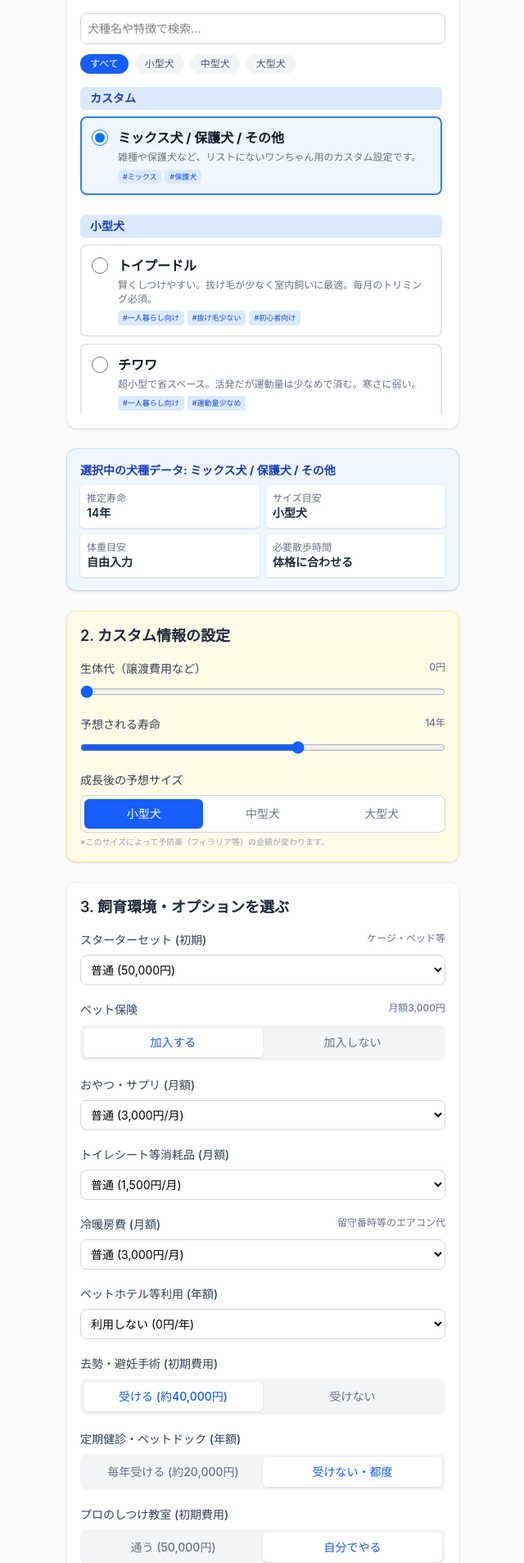
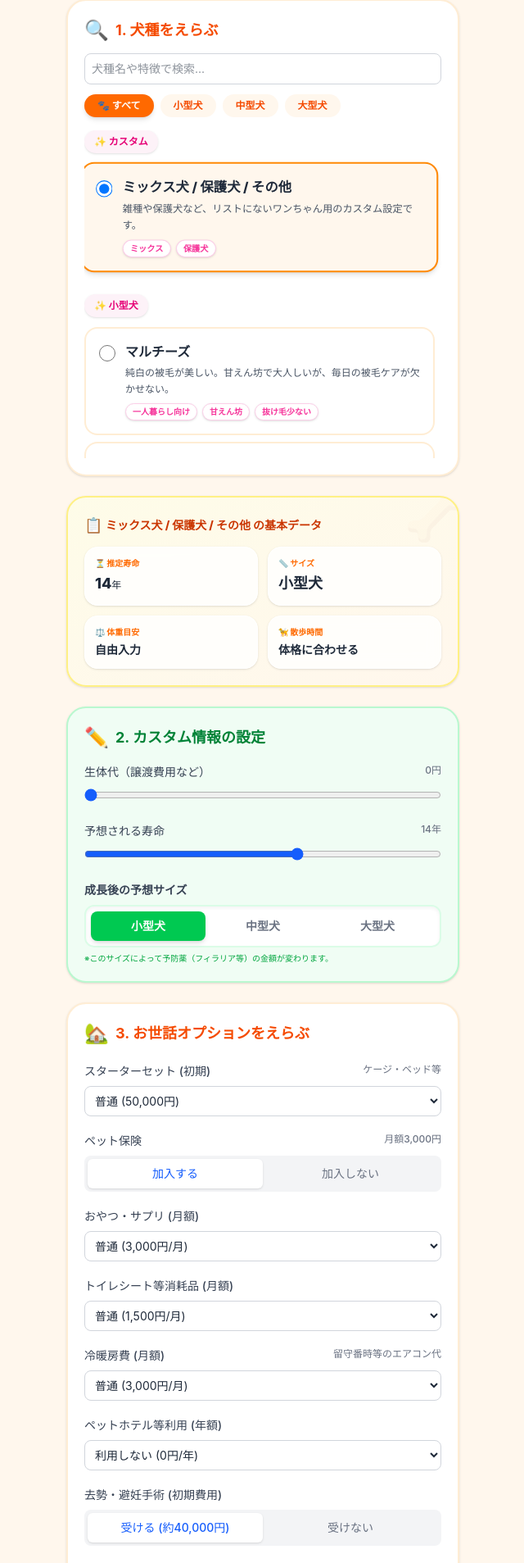
Before and after one commit to BambaSpace/PetSim, a React (Vite) app: page / in a window 1280 px wide. Shown: the part 117-2024 px from the top of the page at 82% size, without its empty margins (319-959 px from the left). Built offline with nearby package versions, Linux system fonts and the light colour scheme.

Commit message:
UI改善・データ拡充: ポップで可愛いレイアウトへの変更と犬種の大幅追加
Co-authored-by: BambaSpace <246610133+BambaSpace@users.noreply.github.com>

```diff
--- a/src/App.tsx
+++ b/src/App.tsx
@@ -31,6 +31,58 @@ const DOG_BREEDS: DogBreed[] = [
     walkingTime: '体格に合わせる'
   },
   // --- 小型犬 ---
+  {
+    id: 'maltese',
+    name: 'マルチーズ',
+    price: 350000,
+    lifespan: 14,
+    monthlyFood: 4000,
+    trimmingCost: 7000,
+    description: '純白の被毛が美しい。甘えん坊で大人しいが、毎日の被毛ケアが欠かせない。',
+    size: '小型犬',
+    tags: ['一人暮らし向け', '甘えん坊', '抜け毛少ない'],
+    weight: '2〜3kg',
+    walkingTime: '1日20分程度'
+  },
+  {
+    id: 'shih-tzu',
+    name: 'シーズー',
+    price: 250000,
+    lifespan: 14,
+    monthlyFood: 5000,
+    trimmingCost: 6000,
+    description: '穏やかで愛情深い。運動量が少なめで飼いやすいが、暑さに弱い。',
+    size: '小型犬',
+    tags: ['初心者向け', '運動量少なめ'],
+    weight: '4〜8kg',
+    walkingTime: '1日30分程度'
+  },
+  {
+    id: 'pug',
+    name: 'パグ',
+    price: 300000,
+    lifespan: 13,
+    monthlyFood: 6000,
+    trimmingCost: 0,
+    description: '愛嬌のある鼻ペチャ。非常に人懐っこいが、皮膚炎や熱中症に注意。',
+    size: '小型犬',
+    tags: ['ファミリー向け', '抜け毛多い'],
+    weight: '6〜8kg',
+    walkingTime: '1日30分程度'
+  },
+  {
+    id: 'schnauzer',
+    name: 'ミニチュア・シュナウザー',
+    price: 350000,
+    lifespan: 13,
+    monthlyFood: 6000,
+    trimmingCost: 8000,
+    description: 'おじいさんのような眉とヒゲ。賢く勇敢で抜け毛が非常に少ない。',
+    size: '小型犬',
+    tags: ['抜け毛少ない', '賢い', '活発'],
+    weight: '4〜8kg',
+    walkingTime: '1日40分程度'
+  },
   {
     id: 'toy-poodle',
     name: 'トイプードル',
@@ -112,6 +164,32 @@ const DOG_BREEDS: DogBreed[] = [
 
   // --- 中型犬 ---
   {
+    id: 'beagle',
+    name: 'ビーグル',
+    price: 250000,
+    lifespan: 13,
+    monthlyFood: 9000,
+    trimmingCost: 0,
+    description: 'スヌーピーのモデル。底抜けに明るいが、声が大きく食欲旺盛。',
+    size: '中型犬',
+    tags: ['ファミリー向け', '活発', '食いしん坊'],
+    weight: '9〜11kg',
+    walkingTime: '1日1時間程度'
+  },
+  {
+    id: 'border-collie',
+    name: 'ボーダーコリー',
+    price: 350000,
+    lifespan: 13,
+    monthlyFood: 11000,
+    trimmingCost: 5000,
+    description: '全犬種で最も賢いとされる牧羊犬。膨大な運動量と頭脳ゲームが必要。',
+    size: '中型犬',
+    tags: ['運動量非常に多い', '賢い', '上級者向け'],
+    weight: '14〜20kg',
+    walkingTime: '1日2時間以上'
+  },
+  {
     id: 'shiba',
     name: '柴犬',
     price: 250000,
@@ -178,6 +256,45 @@ const DOG_BREEDS: DogBreed[] = [
   },
 
   // --- 大型犬 ---
+  {
+    id: 'dalmatian',
+    name: 'ダルメシアン',
+    price: 300000,
+    lifespan: 12,
+    monthlyFood: 14000,
+    trimmingCost: 0,
+    description: '白地に黒い斑点が特徴的。非常にスタミナがあり、長距離の運動が必要。',
+    size: '大型犬',
+    tags: ['運動量非常に多い', '活発'],
+    weight: '23〜25kg',
+    walkingTime: '1日2時間以上'
+  },
+  {
+    id: 'doberman',
+    name: 'ドーベルマン',
+    price: 350000,
+    lifespan: 11,
+    monthlyFood: 16000,
+    trimmingCost: 0,
+    description: '優美で筋肉質。飼い主に極めて忠実だが、徹底したしつけが不可欠。',
+    size: '大型犬',
+    tags: ['番犬向き', '賢い', '上級者向け'],
+    weight: '32〜45kg',
+    walkingTime: '1日1.5〜2時間'
+  },
+  {
+    id: 'akita',
+    name: '秋田犬',
+    price: 250000,
+    lifespan: 10,
+    monthlyFood: 16000,
+    trimmingCost: 5000,
+    description: '忠犬ハチ公で知られる日本犬。家族には忠実だが警戒心が強い。',
+    size: '大型犬',
+    tags: ['番犬向き', '抜け毛多い', '上級者向け'],
+    weight: '35〜50kg',
+    walkingTime: '1日1.5時間程度'
+  },
   {
     id: 'golden',
     name: 'ゴールデンレトリバー',
@@ -340,16 +457,19 @@ export default function App() {
   });
 
   return (
-    <div className="min-h-screen bg-gray-50 flex flex-col items-center">
-      <header className="w-full bg-blue-600 text-white p-4 shadow-md text-center">
-        <h1 className="text-xl font-bold">ワンコお迎えコスト計算機</h1>
+    <div className="min-h-screen bg-orange-50 flex flex-col items-center font-sans text-gray-800">
+      <header className="w-full bg-gradient-to-r from-orange-400 to-pink-400 text-white p-5 shadow-md text-center rounded-b-3xl">
+        <h1 className="text-2xl font-extrabold tracking-wide drop-shadow-md">🐶 ワンコお迎えコスト計算機 🐾</h1>
+        <p className="text-xs font-medium mt-1 opacity-90">〜うちの子にどれくらいかかる？〜</p>
       </header>
 
-      <main className="flex-1 w-full max-w-lg p-4 flex flex-col gap-6">
+      <main className="flex-1 w-full max-w-lg p-4 flex flex-col gap-6 mt-2">
 
         {/* Step 1: Breed Selection */}
-        <section className="bg-white p-4 rounded-xl shadow-sm border border-gray-100">
-          <h2 className="text-lg font-semibold mb-3 text-gray-800">1. 犬種を選ぶ</h2>
+        <section className="bg-white p-5 rounded-3xl shadow-sm border-2 border-orange-100">
+          <h2 className="text-lg font-bold mb-3 flex items-center gap-2 text-orange-600">
+            <span className="text-2xl">🔍</span> 1. 犬種をえらぶ
+          </h2>
 
           <div className="mb-4 space-y-3">
             <input
@@ -359,36 +479,38 @@ export default function App() {
               onChange={(e) => setSearchQuery(e.target.value)}
               className="w-full p-2 border border-gray-300 rounded-lg text-sm focus:outline-none focus:ring-2 focus:ring-blue-500"
             />
-            <div className="flex gap-2">
+            <div className="flex gap-2 flex-wrap">
               {['all', '小型犬', '中型犬', '大型犬'].map((size) => (
                 <button
                   key={size}
                   onClick={() => setSelectedSize(size)}
-                  className={`px-3 py-1 text-xs font-medium rounded-full transition-colors ${
-                    selectedSize === size ? 'bg-blue-600 text-white' : 'bg-gray-100 text-gray-600 hover:bg-gray-200'
+                  className={`px-4 py-1.5 text-xs font-bold rounded-full transition-transform active:scale-95 ${
+                    selectedSize === size ? 'bg-orange-500 text-white shadow-md' : 'bg-orange-50 text-orange-600 hover:bg-orange-100'
                   }`}
                 >
-                  {size === 'all' ? 'すべて' : size}
+                  {size === 'all' ? '🐾 すべて' : size}
                 </button>
               ))}
             </div>
           </div>
 
-          <div className="flex flex-col gap-4 max-h-[400px] overflow-y-auto pr-1">
+          <div className="flex flex-col gap-4 max-h-[400px] overflow-y-auto pr-2 custom-scrollbar">
             {filteredBreeds.length > 0 ? (
               ['カスタム', '小型犬', '中型犬', '大型犬'].map(sizeCategory => {
                 const breedsInSize = filteredBreeds.filter(b => b.size === sizeCategory);
                 if (breedsInSize.length === 0) return null;
 
                 return (
-                  <div key={sizeCategory} className="mb-2">
-                    <h3 className="text-sm font-bold text-blue-800 bg-blue-100 px-3 py-1 rounded-md mb-2">{sizeCategory}</h3>
+                  <div key={sizeCategory} className="mb-3">
+                    <h3 className="text-xs font-extrabold text-pink-600 bg-pink-50 px-3 py-1.5 rounded-full mb-3 inline-block shadow-sm">
+                      ✨ {sizeCategory}
+                    </h3>
                     <div className="flex flex-col gap-2">
                       {breedsInSize.map((b) => (
                         <label
                           key={b.id}
-                          className={`p-3 rounded-lg border-2 cursor-pointer transition-colors flex-shrink-0 ${
-                            selectedBreedId === b.id ? 'border-blue-500 bg-blue-50' : 'border-gray-200 hover:bg-gray-50'
+                          className={`p-4 rounded-2xl border-2 cursor-pointer transition-all ${
+                            selectedBreedId === b.id ? 'border-orange-400 bg-orange-50 shadow-md transform scale-[1.02]' : 'border-orange-100 bg-white hover:bg-orange-50 hover:border-orange-200'
                           }`}
                         >
                           <div className="flex items-start gap-3">
@@ -398,17 +520,17 @@ export default function App() {
                               value={b.id}
                               checked={selectedBreedId === b.id}
                               onChange={(e) => setSelectedBreedId(e.target.value)}
-                              className="w-5 h-5 mt-0.5 text-blue-600 focus:ring-blue-500"
+                              className="w-5 h-5 mt-1 text-orange-500 focus:ring-orange-400 focus:ring-offset-orange-50"
                             />
                             <div className="flex-1">
                               <div className="flex justify-between items-center mb-1">
-                                <div className="font-bold text-gray-900">{b.name}</div>
+                                <div className="font-extrabold text-gray-800 text-base">{b.name}</div>
                               </div>
-                              <div className="text-xs text-gray-500 leading-snug mb-1.5">{b.description}</div>
-                              <div className="flex flex-wrap gap-1">
+                              <div className="text-xs text-gray-600 leading-relaxed mb-2">{b.description}</div>
+                              <div className="flex flex-wrap gap-1.5">
                                 {b.tags.map(tag => (
-                                  <span key={tag} className="text-[9px] bg-blue-100 text-blue-700 px-1.5 py-0.5 rounded text-nowrap">
-                                    #{tag}
+                                  <span key={tag} className="text-[10px] font-bold bg-white border border-pink-200 text-pink-500 px-2 py-0.5 rounded-full shadow-sm">
+                                    {tag}
                                   </span>
                                 ))}
                               </div>
@@ -427,33 +549,38 @@ export default function App() {
         </section>
 
         {/* 基本データの表示 */}
-        <section className="bg-blue-50 p-4 rounded-xl shadow-sm border border-blue-200">
-          <h2 className="text-sm font-bold text-blue-800 mb-2">選択中の犬種データ: {breed.name}</h2>
-          <div className="grid grid-cols-2 gap-2 text-sm">
-            <div className="bg-white p-2 rounded shadow-sm">
-              <span className="text-gray-500 block text-xs">推定寿命</span>
-              <span className="font-semibold text-gray-800">{activeLifespan}年</span>
+        <section className="bg-gradient-to-br from-yellow-50 to-orange-50 p-5 rounded-3xl shadow-sm border-2 border-yellow-200 relative overflow-hidden">
+          <div className="absolute top-[-10px] right-[-10px] text-6xl opacity-10">🦴</div>
+          <h2 className="text-sm font-extrabold text-orange-700 mb-3 flex items-center gap-1">
+            <span className="text-lg">📋</span> {breed.name} の基本データ
+          </h2>
+          <div className="grid grid-cols-2 gap-3 text-sm relative z-10">
+            <div className="bg-white/80 backdrop-blur-sm p-3 rounded-2xl shadow-sm border border-white">
+              <span className="text-orange-500 font-bold block text-[10px] mb-1">⏳ 推定寿命</span>
+              <span className="font-extrabold text-gray-800 text-lg">{activeLifespan}<span className="text-xs font-normal">年</span></span>
             </div>
-            <div className="bg-white p-2 rounded shadow-sm">
-              <span className="text-gray-500 block text-xs">サイズ目安</span>
-              <span className="font-semibold text-gray-800">{activeSize}</span>
+            <div className="bg-white/80 backdrop-blur-sm p-3 rounded-2xl shadow-sm border border-white">
+              <span className="text-orange-500 font-bold block text-[10px] mb-1">📏 サイズ</span>
+              <span className="font-extrabold text-gray-800 text-lg">{activeSize}</span>
             </div>
-            <div className="bg-white p-2 rounded shadow-sm">
-              <span className="text-gray-500 block text-xs">体重目安</span>
-              <span className="font-semibold text-gray-800">{breed.weight}</span>
+            <div className="bg-white/80 backdrop-blur-sm p-3 rounded-2xl shadow-sm border border-white">
+              <span className="text-orange-500 font-bold block text-[10px] mb-1">⚖️ 体重目安</span>
+              <span className="font-extrabold text-gray-800">{breed.weight}</span>
             </div>
-            <div className="bg-white p-2 rounded shadow-sm">
-              <span className="text-gray-500 block text-xs">必要散歩時間</span>
-              <span className="font-semibold text-gray-800">{breed.walkingTime}</span>
+            <div className="bg-white/80 backdrop-blur-sm p-3 rounded-2xl shadow-sm border border-white">
+              <span className="text-orange-500 font-bold block text-[10px] mb-1">🦮 散歩時間</span>
+              <span className="font-extrabold text-gray-800">{breed.walkingTime}</span>
             </div>
           </div>
         </section>
 
         {/* カスタム設定 (ミックス・保護犬選択時のみ表示) */}
         {isCustom && (
-          <section className="bg-yellow-50 p-4 rounded-xl shadow-sm border border-yellow-200">
-            <h2 className="text-lg font-semibold mb-4 text-gray-800">2. カスタム情報の設定</h2>
-            <div className="space-y-4">
+          <section className="bg-green-50 p-5 rounded-3xl shadow-sm border-2 border-green-200">
+            <h2 className="text-lg font-bold mb-4 text-green-700 flex items-center gap-2">
+              <span className="text-2xl">✏️</span> 2. カスタム情報の設定
+            </h2>
+            <div className="space-y-5">
               <div>
                 <h3 className="text-sm font-medium text-gray-700 mb-2 flex justify-between">
                   <span>生体代（譲渡費用など）</span>
@@ -477,27 +604,29 @@ export default function App() {
                 />
               </div>
               <div>
-                <h3 className="text-sm font-medium text-gray-700 mb-2">成長後の予想サイズ</h3>
-                <div className="flex bg-white p-1 rounded-lg border border-gray-300">
+                <h3 className="text-sm font-bold text-gray-700 mb-2">成長後の予想サイズ</h3>
+                <div className="flex bg-white p-1.5 rounded-xl border-2 border-green-100 shadow-inner">
                   {['小型犬', '中型犬', '大型犬'].map(s => (
                     <button
                       key={s}
                       onClick={() => setCustomSize(s as any)}
-                      className={`flex-1 py-2 text-sm font-medium rounded-md transition-colors ${customSize === s ? 'bg-blue-600 text-white shadow' : 'text-gray-500'}`}
+                      className={`flex-1 py-2 text-sm font-bold rounded-lg transition-colors ${customSize === s ? 'bg-green-500 text-white shadow-md' : 'text-gray-500 hover:bg-green-50'}`}
                     >
                       {s}
                     </button>
                   ))}
                 </div>
-                <p className="text-[10px] text-gray-400 mt-1">※このサイズによって予防薬（フィラリア等）の金額が変わります。</p>
+                <p className="text-[10px] text-green-600 mt-1.5">※このサイズによって予防薬（フィラリア等）の金額が変わります。</p>
               </div>
             </div>
           </section>
         )}
 
         {/* Step 2: Environment Settings */}
-        <section className="bg-white p-4 rounded-xl shadow-sm border border-gray-100">
-          <h2 className="text-lg font-semibold mb-4 text-gray-800">{isCustom ? '3.' : '2.'} 飼育環境・オプションを選ぶ</h2>
+        <section className="bg-white p-5 rounded-3xl shadow-sm border-2 border-orange-100">
+          <h2 className="text-lg font-bold mb-5 flex items-center gap-2 text-orange-600">
+            <span className="text-2xl">🏡</span> {isCustom ? '3.' : '2.'} お世話オプションをえらぶ
+          </h2>
 
           <div className="space-y-5">
             {/* スターターセット (初期費用) */}
@@ -685,11 +814,14 @@ export default function App() {
         </section>
 
         {/* Step 3: Result */}
-        <section className="bg-white p-5 rounded-xl shadow-md border-t-4 border-blue-500 flex flex-col gap-4">
-          <div>
-            <h2 className="text-center text-sm font-bold text-gray-500 mb-2">概算生涯費用（推定寿命: {activeLifespan}年）</h2>
-            <div className="text-center mb-2">
-              <span className="text-4xl font-extrabold text-red-600">{formatCurrency(lifetimeCost)}</span>
+        <section className="bg-gradient-to-b from-white to-orange-50 p-6 rounded-3xl shadow-lg border-4 border-orange-300 flex flex-col gap-4 relative overflow-hidden">
+          <div className="absolute -top-10 -right-10 text-9xl opacity-5 transform rotate-12">💰</div>
+          <div className="relative z-10">
+            <h2 className="text-center text-sm font-extrabold text-orange-600 mb-2 bg-orange-100 inline-block px-4 py-1 rounded-full mx-auto block w-fit">
+              ✨ 概算生涯費用（推定寿命: {activeLifespan}年） ✨
+            </h2>
+            <div className="text-center mt-4 mb-2">
+              <span className="text-5xl font-black text-pink-500 tracking-tight drop-shadow-sm">{formatCurrency(lifetimeCost)}</span>
             </div>
           </div>
 
@@ -709,16 +841,16 @@ export default function App() {
                       labelStyle={{ color: '#374151', fontWeight: 'bold' }}
                     />
                     <Legend verticalAlign="top" height={36} wrapperStyle={{ fontSize: '10px' }} />
-                    <Bar dataKey="initial" name="初期費用" stackId="a" fill="#60a5fa" />
-                    <Bar dataKey="running" name="年間費用" stackId="a" fill="#f472b6" />
+                    <Bar dataKey="initial" name="初期費用" stackId="a" fill="#fb923c" radius={[0, 0, 4, 4]} />
+                    <Bar dataKey="running" name="年間費用" stackId="a" fill="#f472b6" radius={[4, 4, 0, 0]} />
                   </BarChart>
                 </ResponsiveContainer>
               </div>
             </div>
 
             {/* 内訳（円グラフ） */}
-            <div>
-              <h3 className="text-sm font-bold text-gray-700 text-center mb-2">生涯費用の内訳</h3>
+            <div className="bg-white/60 p-4 rounded-3xl border border-white shadow-sm">
+              <h3 className="text-sm font-extrabold text-orange-600 text-center mb-2">📊 生涯費用の内訳</h3>
               <div className="h-48 w-full">
                 <ResponsiveContainer width="100%" height="100%">
                   <PieChart>
@@ -726,52 +858,53 @@ export default function App() {
                       data={chartData}
                       cx="50%"
                       cy="50%"
-                      innerRadius={50}
-                      outerRadius={70}
-                      paddingAngle={2}
+                      innerRadius={55}
+                      outerRadius={75}
+                      paddingAngle={4}
                       dataKey="value"
+                      stroke="none"
                     >
-                      <Cell fill="#60a5fa" /> {/* 初期費用 */}
+                      <Cell fill="#fb923c" /> {/* 初期費用 */}
                       <Cell fill="#f472b6" /> {/* 食費・日用品 */}
                       <Cell fill="#34d399" /> {/* 美容・お世話 */}
                       <Cell fill="#fbbf24" /> {/* 医療・保険 */}
                     </Pie>
-                    <PieTooltip formatter={(value: number) => formatCurrency(value)} />
-                    <Legend verticalAlign="bottom" height={36} wrapperStyle={{ fontSize: '12px' }} />
+                    <PieTooltip formatter={(value: number) => formatCurrency(value)} contentStyle={{ borderRadius: '12px', border: 'none', boxShadow: '0 4px 6px -1px rgb(0 0 0 / 0.1)' }} />
+                    <Legend verticalAlign="bottom" height={36} wrapperStyle={{ fontSize: '11px', fontWeight: 'bold' }} iconType="circle" />
                   </PieChart>
                 </ResponsiveContainer>
               </div>
             </div>
           </div>
 
-          <div className="bg-gray-50 rounded-lg p-4 space-y-3 mt-4 text-sm">
-            <div className="flex justify-between items-center border-b border-gray-200 pb-2">
-              <span className="text-gray-600">初期費用</span>
-              <span className="font-semibold text-gray-800">{formatCurrency(initialCost)}</span>
+          <div className="bg-white/80 rounded-2xl p-5 space-y-4 mt-4 text-sm shadow-sm border border-white">
+            <div className="flex justify-between items-center border-b border-orange-100 pb-3">
+              <span className="text-gray-600 font-bold flex items-center gap-2"><span className="text-lg">🎁</span>初期費用</span>
+              <span className="font-black text-gray-800 text-lg">{formatCurrency(initialCost)}</span>
             </div>
-            <div className="flex justify-between items-center border-b border-gray-200 pb-2">
-              <span className="text-gray-600">年間費用 (若年期)</span>
-              <span className="font-semibold text-gray-800">{formatCurrency(normalAnnualCost)}</span>
+            <div className="flex justify-between items-center border-b border-orange-100 pb-3">
+              <span className="text-gray-600 font-bold flex items-center gap-2"><span className="text-lg">🌱</span>年間費用 (若年期)</span>
+              <span className="font-black text-gray-800 text-lg">{formatCurrency(normalAnnualCost)}</span>
             </div>
-            <div className="flex justify-between items-center">
-              <span className="text-gray-600">年間費用 (シニア期7歳~)</span>
-              <span className="font-semibold text-red-500">{formatCurrency(normalAnnualCost + (annualMedical * (SENIOR_MEDICAL_MULTIPLIER - 1)))}</span>
+            <div className="flex justify-between items-center pt-1">
+              <span className="text-gray-600 font-bold flex items-center gap-2"><span className="text-lg">🍂</span>年間費用 (シニア期7歳~)</span>
+              <span className="font-black text-pink-500 text-lg">{formatCurrency(normalAnnualCost + (annualMedical * (SENIOR_MEDICAL_MULTIPLIER - 1)))}</span>
             </div>
           </div>
-          <p className="text-xs text-gray-400 mt-2 text-center">
+          <p className="text-[10px] text-orange-600/70 mt-3 text-center font-bold">
             ※シニア期は医療・保険カテゴリの費用が1.5倍になる想定で計算しています。
           </p>
 
           {/* SNS Share Button */}
-          <div className="mt-4 flex justify-center">
+          <div className="mt-5 flex justify-center relative z-10">
             <a
               href={`https://twitter.com/intent/tweet?text=${encodeURIComponent(`私のワンコ(${breed.name})お迎え概算生涯費用は ${new Intl.NumberFormat('ja-JP').format(lifetimeCost)}円 でした！🐶🐾\n\n#PetSim #ワンコお迎えコスト計算機\n`)}&url=${encodeURIComponent('https://BambaSpace.github.io/PetSim/')}`}
               target="_blank"
               rel="noopener noreferrer"
-              className="bg-black text-white text-sm font-bold py-2 px-6 rounded-full flex items-center gap-2 hover:bg-gray-800 transition-colors"
+              className="bg-gray-900 text-white text-sm font-extrabold py-3 px-8 rounded-full flex items-center gap-2 hover:bg-gray-800 transition-transform active:scale-95 shadow-lg"
             >
               <svg viewBox="0 0 24 24" aria-hidden="true" className="w-4 h-4 fill-current"><g><path d="M18.244 2.25h3.308l-7.227 8.26 8.502 11.24H16.17l-5.214-6.817L4.99 21.75H1.68l7.73-8.835L1.254 2.25H8.08l4.713 6.231zm-1.161 17.52h1.833L7.008 5.92H5.078z"></path></g></svg>
-              X (Twitter) で結果をシェア
+              X (Twitter) で結果をシェアする
             </a>
           </div>
         </section>
@@ -779,7 +912,7 @@ export default function App() {
       </main>
 
       {/* Footer / Ad Placeholder */}
-      <footer className="w-full bg-gray-200 p-4 mt-auto">
+      <footer className="w-full bg-orange-100 p-6 mt-auto">
         <div className="w-full max-w-sm mx-auto h-16 bg-gray-300 border border-gray-400 border-dashed flex items-center justify-center text-gray-500 text-sm">
           スポンサーリンク (広告エリア)
         </div>
```
